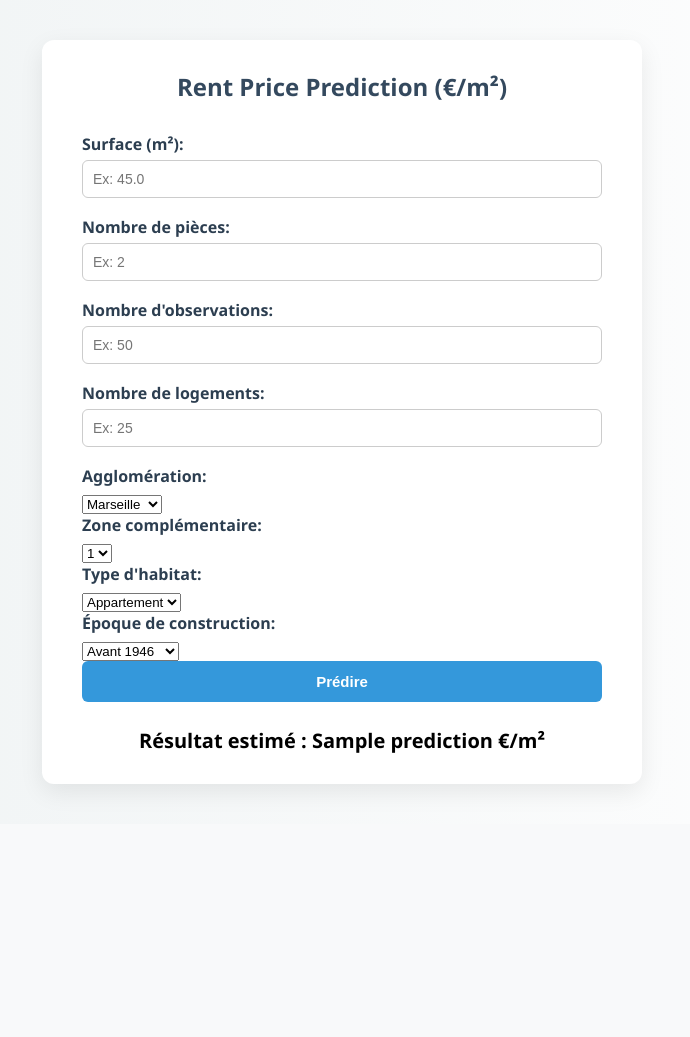
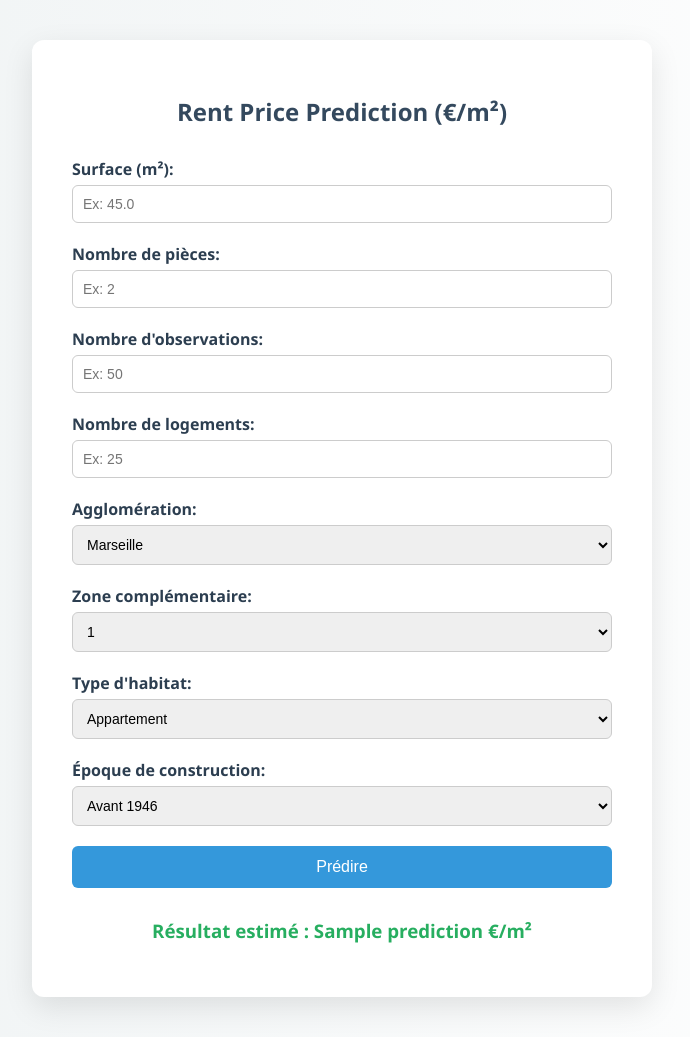
Before and after one commit to melisdamla/rent-prediction-ml, a Flask app: template flask_app/templates/index.html in a window 1280 px wide. Shown: the whole page, without its empty margins (298-988 px from the left). Before the commit the page ends 797 px from the top, so only its background shows below. Run offline with Flask 3, Linux system fonts and the light colour scheme; the template is opened without the code that fills it: most values are stand-ins (such as "Sample title", 1, 10 or a date in 2020); parts of the project's set-up code (start-up, migrations or seed data) failed here and were passed over.

Commit message:
Update styles.css

```diff
--- a/flask_app/static/styles.css
+++ b/flask_app/static/styles.css
@@ -1,66 +1,70 @@
+/* Reset and base */
 * {
     box-sizing: border-box;
-    margin: 0;
-    padding: 0;
 }
 
 body {
     font-family: 'Segoe UI', Tahoma, Geneva, Verdana, sans-serif;
     background: linear-gradient(to right, #eef2f3, #ffffff);
+    margin: 0;
     padding: 40px;
     color: #2c3e50;
     display: flex;
     justify-content: center;
-    min-height: 100vh;
+    align-items: center;
 }
 
+/* Container */
 .container {
     background-color: #ffffff;
-    padding: 30px 40px;
+    padding: 35px 40px;
     border-radius: 12px;
-    box-shadow: 0 8px 24px rgba(0, 0, 0, 0.08);
-    max-width: 600px;
+    box-shadow: 0 10px 30px rgba(0, 0, 0, 0.1);
+    max-width: 620px;
     width: 100%;
 }
 
+/* Heading */
 h2 {
     text-align: center;
     margin-bottom: 30px;
     color: #34495e;
 }
 
+/* Form labels and inputs */
 form label {
     display: block;
+    margin-bottom: 5px;
     font-weight: 600;
-    margin-bottom: 5px;
-    color: #2c3e50;
 }
 
-input[type="text"] {
+input[type="text"],
+select {
     width: 100%;
     padding: 10px;
-    margin-bottom: 18px;
+    margin-bottom: 20px;
     border: 1px solid #ccc;
     border-radius: 6px;
     font-size: 14px;
     transition: border 0.2s;
 }
 
-input[type="text"]:focus {
+input[type="text"]:focus,
+select:focus {
     border-color: #3498db;
     outline: none;
 }
 
+/* Submit button */
 input[type="submit"] {
     width: 100%;
     background-color: #3498db;
     color: white;
     padding: 12px;
-    font-size: 15px;
+    font-size: 16px;
     border: none;
     border-radius: 6px;
     cursor: pointer;
-    font-weight: bold;
     transition: background-color 0.3s ease;
 }
 
@@ -68,9 +72,21 @@ input[type="submit"]:hover {
     background-color: #2980b9;
 }
 
+/* Prediction output */
 h3 {
     text-align: center;
-    margin-top: 25px;
-    font-size: 20px;
-    color: #000000;
+    margin-top: 30px;
+    color: #27ae60;
 }
+
+/* Error message */
+.error {
+    background-color: #fdecea;
+    color: #c0392b;
+    font-weight: 600;
+    padding: 12px 18px;
+    border: 1px solid #e74c3c;
+    border-radius: 6px;
+    margin-bottom: 20px;
+    text-align: center;
+}
```
